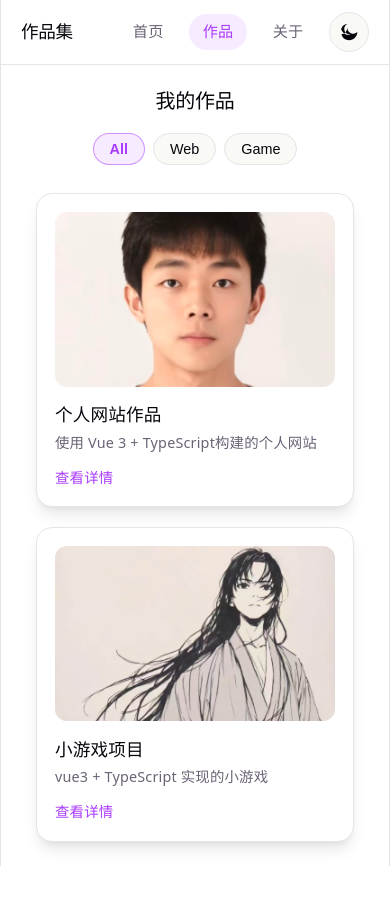
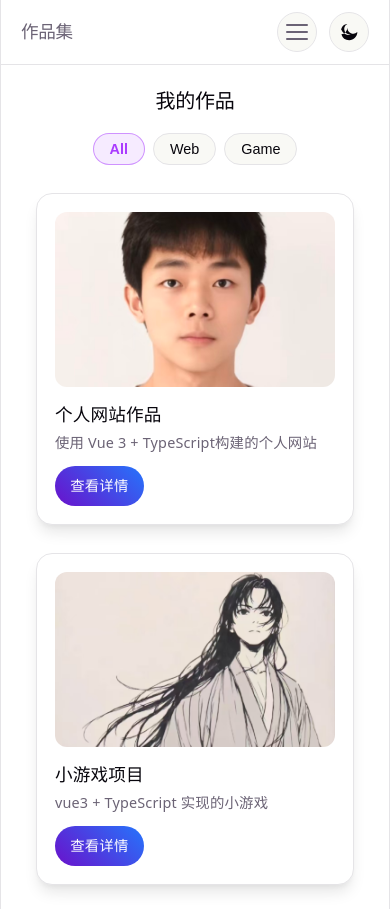
Before and after one commit to nanyangya/bishe, a Vue app in the folder personal-portfolio/: page /projects in a window 390 px wide. Before the commit the page ends 866 px from the top, so only its background shows below. Built offline with nearby package versions, Linux system fonts and the light colour scheme.

Commit message:
Enhance header navigation and project card styles. Added a responsive menu toggle for mobile view, improved header background variants, and refined project card layout with updated button styles and description truncation. Updated CSS variables for better theming support.

```diff
--- a/personal-portfolio/src/App.vue
+++ b/personal-portfolio/src/App.vue
@@ -1,9 +1,19 @@
 <template>
   <div class="layout">
-    <header class="site-header">
+    <header class="site-header" :data-variant="headerVariant">
       <router-link to="/" class="logo">作品集</router-link>
       <div class="header-actions">
-        <nav class="site-nav" aria-label="主导航">
+        <button
+          type="button"
+          class="menu-toggle"
+          :aria-expanded="String(menuOpen)"
+          aria-controls="site-nav"
+          aria-label="打开或关闭导航菜单"
+          @click="menuOpen = !menuOpen"
+        >
+          <span class="menu-toggle__bars" aria-hidden="true"></span>
+        </button>
+        <nav id="site-nav" class="site-nav" :data-open="String(menuOpen)" aria-label="主导航">
           <router-link to="/" class="nav-link">首页</router-link>
           <router-link to="/projects" class="nav-link">作品</router-link>
           <router-link to="/about" class="nav-link">关于</router-link>
@@ -40,8 +50,23 @@
 
 <script setup lang="ts">
 import { useThemeStore } from "./store/themeStore";
+import { computed, ref, watch } from "vue";
+import { useRoute } from "vue-router";
 
 const theme = useThemeStore();
+const route = useRoute();
+const menuOpen = ref(false);
+
+watch(
+  () => route.fullPath,
+  () => {
+    menuOpen.value = false;
+  }
+);
+
+const headerVariant = computed<"on-hero" | "normal">(() => {
+  return route.path === "/" ? "on-hero" : "normal";
+});
 </script>
 
 <style scoped>
@@ -60,17 +85,23 @@ const theme = useThemeStore();
   justify-content: space-between;
   gap: 1rem;
   padding: 0.75rem 1.25rem;
-  background: color-mix(in srgb, var(--bg) 88%, transparent);
+  background: var(--surface);
   backdrop-filter: blur(12px);
   -webkit-backdrop-filter: blur(12px);
   border-bottom: 1px solid var(--border);
+}
+
+.site-header[data-variant="on-hero"] {
+  color: rgba(255, 255, 255, 0.92);
+  background: rgba(10, 10, 16, 0.45);
+  border-bottom-color: rgba(255, 255, 255, 0.14);
 }
 
 .logo {
   font-family: var(--heading, system-ui, sans-serif);
   font-weight: 600;
   font-size: 1.1rem;
-  color: var(--text-h);
+  color: currentColor;
   text-decoration: none;
   letter-spacing: -0.02em;
 }
@@ -84,6 +115,66 @@ const theme = useThemeStore();
   flex-wrap: wrap;
   align-items: center;
   gap: 0.5rem 0.75rem;
+}
+
+.menu-toggle {
+  display: none;
+  align-items: center;
+  justify-content: center;
+  width: 2.5rem;
+  height: 2.5rem;
+  border-radius: 999px;
+  border: 1px solid var(--border);
+  background: var(--social-bg);
+  color: currentColor;
+  cursor: pointer;
+}
+
+.site-header[data-variant="on-hero"] .menu-toggle {
+  border-color: rgba(255, 255, 255, 0.22);
+  background: rgba(255, 255, 255, 0.08);
+}
+
+.menu-toggle:hover {
+  border-color: var(--accent-border);
+  background: var(--accent-bg);
+}
+
+.menu-toggle:active {
+  transform: scale(0.98);
+}
+
+.menu-toggle:focus-visible {
+  outline: 2px solid var(--accent);
+  outline-offset: 2px;
+}
+
+.menu-toggle__bars {
+  display: block;
+  width: 22px;
+  height: 2px;
+  background: currentColor;
+  position: relative;
+  border-radius: 2px;
+}
+
+.menu-toggle__bars::before,
+.menu-toggle__bars::after {
+  content: "";
+  position: absolute;
+  left: 0;
+  width: 22px;
+  height: 2px;
+  background: currentColor;
+  border-radius: 2px;
+}
+
+.menu-toggle__bars::before {
+  top: -7px;
+}
+
+.menu-toggle__bars::after {
+  top: 7px;
 }
 
 .site-nav {
@@ -128,19 +219,22 @@ const theme = useThemeStore();
 }
 
 .nav-link {
+  position: relative;
   padding: 0.4rem 0.85rem;
   border-radius: 999px;
   font-size: 0.95rem;
-  color: var(--text);
+  color: currentColor;
   text-decoration: none;
   transition:
     color 0.2s,
-    background 0.2s;
+    background 0.2s,
+    transform 0.15s;
 }
 
 .nav-link:hover {
-  color: var(--text-h);
+  color: currentColor;
   background: var(--social-bg);
+  transform: translateY(-1px);
 }
 
 .nav-link.router-link-active {
@@ -149,10 +243,64 @@ const theme = useThemeStore();
   font-weight: 500;
 }
 
+.nav-link::after {
+  content: "";
+  position: absolute;
+  left: 12px;
+  right: 12px;
+  bottom: 6px;
+  height: 2px;
+  border-radius: 2px;
+  background: currentColor;
+  opacity: 0.6;
+  transform: scaleX(0);
+  transform-origin: left;
+  transition: transform 0.2s ease;
+}
+
+.nav-link:hover::after,
+.nav-link.router-link-active::after {
+  transform: scaleX(1);
+}
+
 .site-main {
   flex: 1;
   display: flex;
   flex-direction: column;
   min-height: 0;
 }
+
+@media (max-width: 640px) {
+  .menu-toggle {
+    display: inline-flex;
+  }
+
+  .site-nav {
+    position: absolute;
+    left: 12px;
+    right: 12px;
+    top: 58px;
+    display: grid;
+    gap: 8px;
+    padding: 12px;
+    border-radius: 14px;
+    border: 1px solid var(--border);
+    background: var(--surface-strong);
+    transform: translateY(-6px);
+    opacity: 0;
+    pointer-events: none;
+    transition: opacity 0.2s ease, transform 0.2s ease;
+  }
+
+  .site-header[data-variant="on-hero"] .site-nav {
+    background: rgba(10, 10, 16, 0.72);
+    border-color: rgba(255, 255, 255, 0.14);
+  }
+
+  .site-nav[data-open="true"] {
+    opacity: 1;
+    transform: translateY(0);
+    pointer-events: auto;
+  }
+}
 </style>
--- a/personal-portfolio/src/pages/Projects.vue
+++ b/personal-portfolio/src/pages/Projects.vue
@@ -22,8 +22,8 @@
       >
         <img :src="project.image" :alt="project.title" />
         <h3>{{ project.title }}</h3>
-        <p>{{ project.description }}</p>
-        <router-link :to="`/projects/${project.id}`">查看详情</router-link>
+        <p class="desc" :title="project.description">{{ project.description }}</p>
+        <router-link class="btn-link" :to="`/projects/${project.id}`">查看详情</router-link>
       </div>
     </div>
   </div>
@@ -103,7 +103,7 @@ export default defineComponent({
 .project-list {
   display: flex;
   flex-wrap: wrap;
-  gap: 1.25rem;
+  gap: 1.75rem;
   justify-content: center;
 }
 
@@ -131,22 +131,42 @@ export default defineComponent({
   color: var(--text-h);
 }
 
-.project-card p {
+.desc {
   font-size: 0.9rem;
   line-height: 1.5;
   margin-bottom: 0.75rem;
+  display: -webkit-box;
+  -webkit-line-clamp: 3;
+  -webkit-box-orient: vertical;
+  overflow: hidden;
+  text-overflow: ellipsis;
 }
 
-.project-card a {
-  display: inline-block;
-  font-weight: 600;
+.btn-link {
+  display: inline-flex;
+  align-items: center;
+  justify-content: center;
+  padding: 0.55rem 0.95rem;
+  border-radius: 999px;
+  background: linear-gradient(45deg, #6a11cb, #2575fc);
+  color: #fff;
+  font-weight: 700;
   font-size: 0.9rem;
-  color: var(--accent);
   text-decoration: none;
+  transition:
+    transform 0.15s ease,
+    filter 0.2s ease,
+    box-shadow 0.2s ease;
 }
 
-.project-card a:hover {
-  text-decoration: underline;
+.btn-link:hover {
+  filter: brightness(1.05);
+  box-shadow: 0 10px 24px rgba(37, 117, 252, 0.25);
+  transform: translateY(-1px);
+}
+
+.btn-link:active {
+  transform: translateY(0) scale(0.98);
 }
 
 .project-card img {
--- a/personal-portfolio/src/style.css
+++ b/personal-portfolio/src/style.css
@@ -8,6 +8,8 @@
   --accent-bg: rgba(170, 59, 255, 0.1);
   --accent-border: rgba(170, 59, 255, 0.5);
   --social-bg: rgba(244, 243, 236, 0.5);
+  --surface: rgba(255, 255, 255, 0.75);
+  --surface-strong: rgba(255, 255, 255, 0.92);
   --shadow:
     rgba(0, 0, 0, 0.1) 0 10px 15px -3px, rgba(0, 0, 0, 0.05) 0 4px 6px -2px;
 
@@ -42,6 +44,8 @@ html[data-theme="dark"] {
   --accent-bg: rgba(192, 132, 252, 0.15);
   --accent-border: rgba(192, 132, 252, 0.5);
   --social-bg: rgba(47, 48, 58, 0.5);
+  --surface: rgba(22, 23, 29, 0.72);
+  --surface-strong: rgba(22, 23, 29, 0.92);
   --shadow:
     rgba(0, 0, 0, 0.4) 0 10px 15px -3px, rgba(0, 0, 0, 0.25) 0 4px 6px -2px;
 }
```
Also changed, not shown: personal-portfolio/src/components/NavBar.vue (added, +200 -0 lines).
